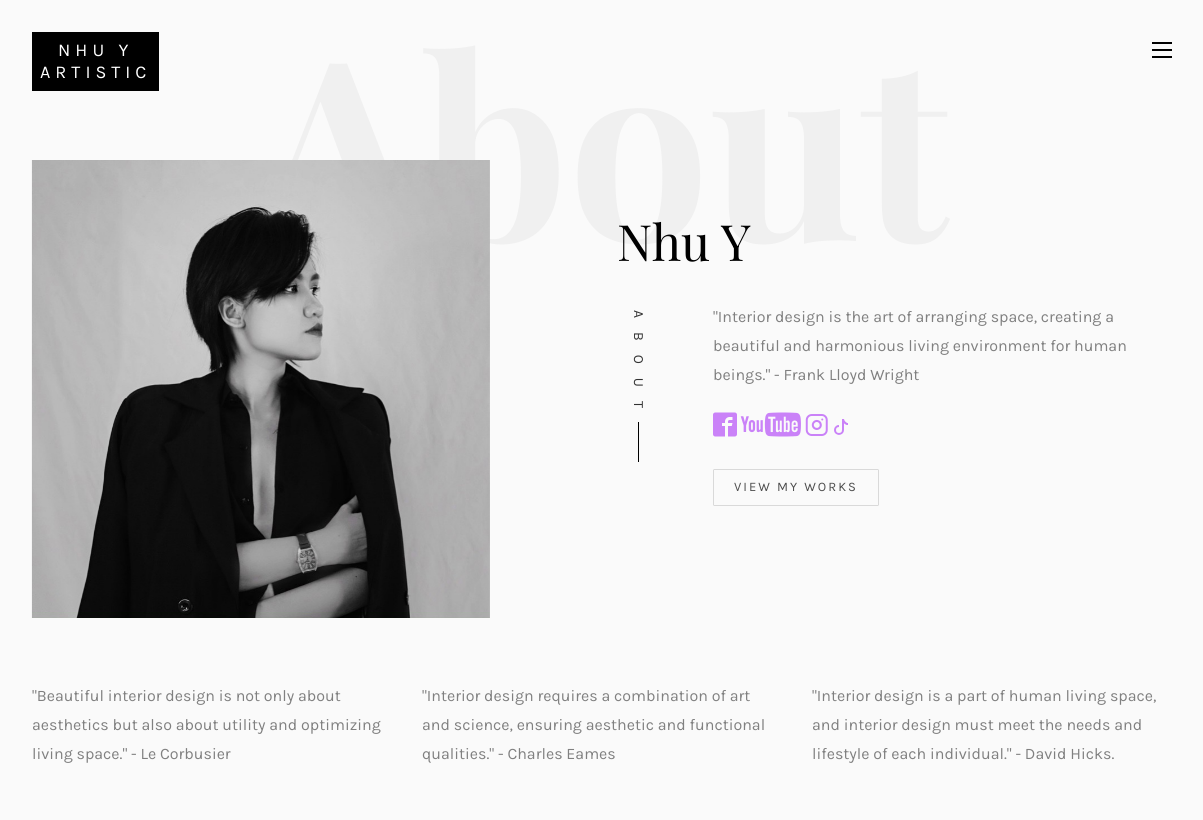
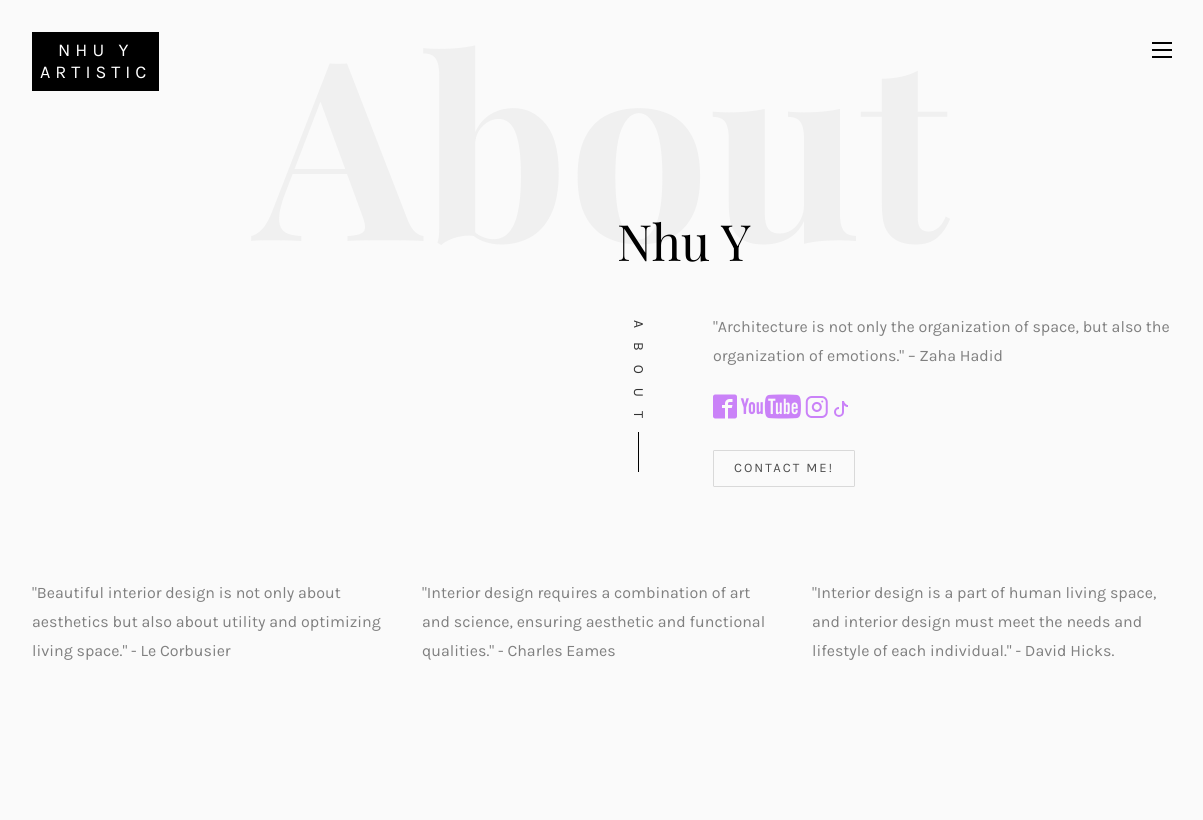
Before and after one commit to hl2802/NhuYDesignWeb, a Django app: page /about/ in a window 1440 px wide. Shown: the top 820 px of the page, without its empty margins (118-1321 px from the left). Run offline with Django 5.2, Linux system fonts and the light colour scheme; data that the repository does not hold is empty; some libraries are stand-ins or nearby versions; some web fonts are replaced.

Commit message:
update(2)14/12

```diff
--- a/about/templates/about/index.html
+++ b/about/templates/about/index.html
@@ -9,18 +9,35 @@
             </div>
             <div class="row row-padded-bottom">
                 <div class="col-md-5 animate-box">
-                    <img class="img-responsive about-img" src="{% static 'home/images/about-3.jpg' %}" alt="html5 bootstrap template by colorlib.com">
+                    <div class="owl-carousel3">
+                        {% for item in avt %}
+                        <div class="item">
+                            <img class="img-responsive about-img" src="{{item.image.url}}" alt="html5 bootstrap template by colorlib.com">
+                        </div>
+                        <div class="item">
+                            <img class="img-responsive about-img" src="{{item.image.url}}" alt="html5 bootstrap template by colorlib.com">
+                        </div>
+                        {% endfor %}
+                    </div>
                 </div>
                 <div class="col-md-6 col-md-push-1 animate-box">
                     <div class="about-desc">
-                        <h2><span>Nhu Y</span></h2>
+                        <div class="owl-carousel3">
+                            <div class="item">
+                                <h2><span>Nhu Y</span></h2>
+                            </div>
+                            <div class="item">
+                                <h2><span>I'm</span><span>A Designer</span></h2>
+                            </div>
+                        </div>
                         <div class="desc">
                             <div class="rotate">
                                 <h2 class="heading">About</h2>
                             </div>
-                            <p>"Interior design is the art of arranging space, creating a beautiful and harmonious living environment for human beings." - Frank Lloyd Wright
+                            <p>
+                                "Architecture is not only the organization of space, but also the organization of emotions." – Zaha Hadid
+                            </p>
 
-                            </p>
                             <p class="colorlib-social-icons">
                                 <a href="https://www.facebook.com/NhuY.Artistic?mibextid=ZbWKwL"><i class="icon-facebook2"></i></a>
                                 <a href="https://youtube.com/@nhu.y.artistic?si=gGyDwOOERftzcn6Z"><i class="icon-youtube"></i></a>
@@ -29,7 +46,7 @@
                                     <path d="M9 0h1.98c.144.715.54 1.617 1.235 2.512C12.895 3.389 13.797 4 15 4v2c-1.753 0-3.07-.814-4-1.829V11a5 5 0 1 1-5-5v2a3 3 0 1 0 3 3z"/>
                                   </svg></a>
                             </p>
-                            <p><a href="{% url 'portfolio:portfolio' %}" class="btn btn-primary btn-outline">View My Works</a></p>
+                            <p><a href="{% url 'contact:contact' %}" class="btn btn-primary btn-outline">Contact Me!</a></p>
                         </div>
                     </div>
                 </div>
--- a/about/views.py
+++ b/about/views.py
@@ -1,5 +1,7 @@
 from django.shortcuts import render
 from django.http import HttpResponse
+from home.models import postImg
 # Create your views here.
 def index(request):
-    return render(request, 'about/index.html')
+    avt=postImg.objects.all()
+    return render(request, 'about/index.html', {'avt':avt})
--- a/home/views.py
+++ b/home/views.py
@@ -1,6 +1,7 @@
 from django.shortcuts import render
 from django.http import HttpResponse
 from .models import postImg
+from services.models import postImg as imgCT
 from blog.models import postForm as bl
 from portfolio.models import postForm as sp
 from contact.models import contactForm
@@ -10,9 +11,10 @@ from .models import subForm
 def index(request):
     form = contact_Form()
     avt=postImg.objects.all()
+    iC=imgCT.objects.all()
     pF = bl.objects.all()
     pFF = sp.objects.all()
-    return render(request,'home/index.html',{'avt':avt,'pF':pF,'pFF':pFF,'form':form})
+    return render(request,'home/index.html',{'avt':avt,'pF':pF,'pFF':pFF,'form':form,'iC':iC})
 
 
 def single_blog(request, id):
```
Also changed, not shown: home/templates/home/index.html (+12 -2 lines).
